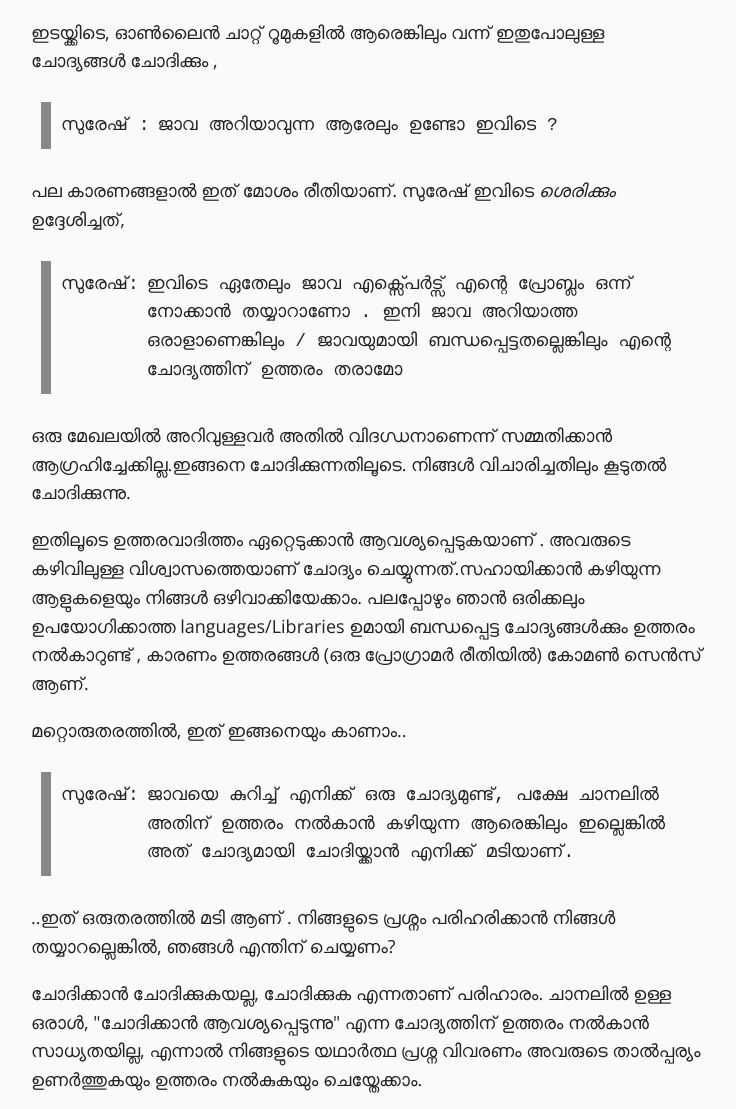
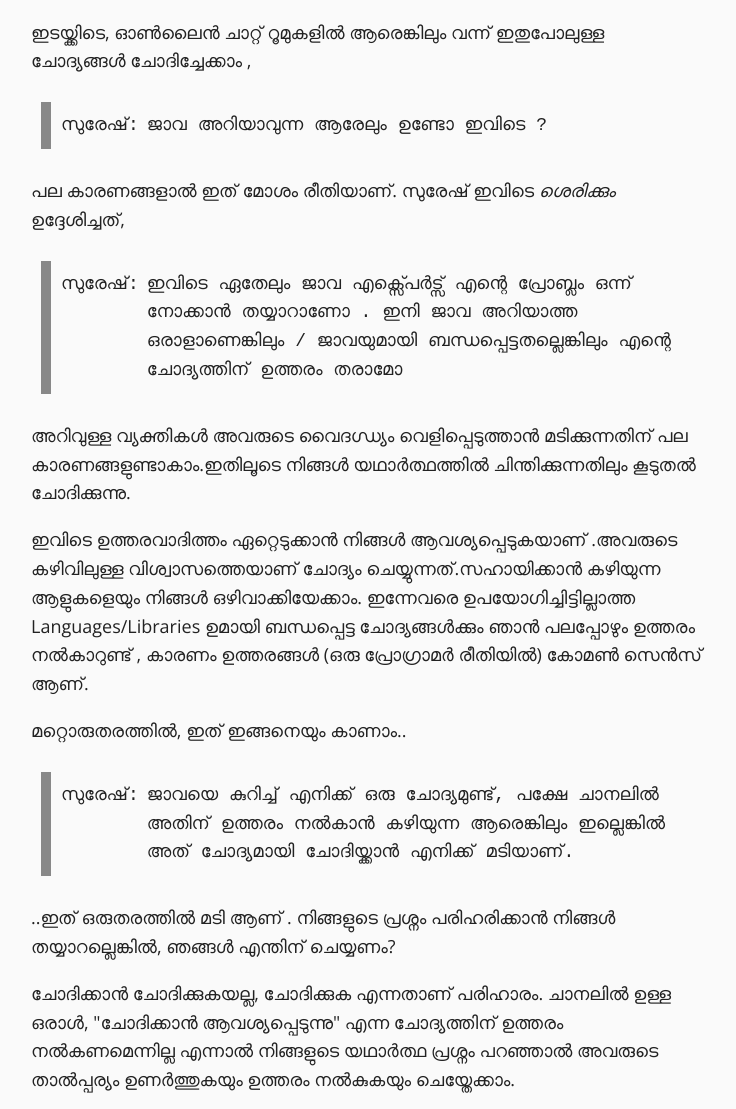
Before and after one commit to amith-vp/dontasktoask, a plain HTML site: page index.html in a window 1280 px wide. Shown: the part 157-1266 px from the top of the page, without its empty margins (273-1009 px from the left). Drawn offline with nearby package versions, Linux system fonts and the light colour scheme.

Commit message:
Update index.html

```diff
--- a/index.html
+++ b/index.html
@@ -123,10 +123,10 @@ blockquote p {
   <main>
     <h1>ചോദിക്കാനായി ചോദിക്കേണ്ടാ , നേരെ ചോദിയ്ക്കു </h1>
     <p>
-      ഇടയ്ക്കിടെ, ഓൺലൈൻ ചാറ്റ് റൂമുകളിൽ ആരെങ്കിലും വന്ന് ഇതുപോലുള്ള ചോദ്യങ്ങൾ ചോദിക്കും ,
+      ഇടയ്ക്കിടെ, ഓൺലൈൻ ചാറ്റ് റൂമുകളിൽ ആരെങ്കിലും വന്ന് ഇതുപോലുള്ള ചോദ്യങ്ങൾ ചോദിച്ചേക്കാം ,
     </p>
     <blockquote>
-      <span class="name">സുരേഷ് :</span>
+      <span class="name">സുരേഷ്:</span>
       <p class="message">
         ജാവ അറിയാവുന്ന ആരേലും ഉണ്ടോ ഇവിടെ ?
       </p>
@@ -142,12 +142,11 @@ blockquote p {
       </p>
     </blockquote>
     <p>
-ഒരു മേഖലയിൽ അറിവുള്ളവർ അതിൽ വിദഗ്ധനാണെന്ന് സമ്മതിക്കാൻ  ആഗ്രഹിച്ചേക്കില്ല.ഇങ്ങനെ ചോദിക്കുന്നതിലൂടെ. നിങ്ങൾ വിചാരിച്ചതിലും കൂടുതൽ ചോദിക്കുന്നു.
+അറിവുള്ള വ്യക്തികൾ അവരുടെ വൈദഗ്ധ്യം വെളിപ്പെടുത്താൻ മടിക്കുന്നതിന്  പല കാരണങ്ങളുണ്ടാകാം.ഇതിലൂടെ നിങ്ങൾ യഥാർത്ഥത്തിൽ  ചിന്തിക്കുന്നതിലും കൂടുതൽ ചോദിക്കുന്നു.
     </p>
     <p>
 
-ഇതിലൂടെ  ഉത്തരവാദിത്തം ഏറ്റെടുക്കാൻ ആവശ്യപ്പെടുകയാണ് .  അവരുടെ കഴിവിലുള്ള വിശ്വാസത്തെയാണ്  ചോദ്യം ചെയ്യുന്നത്.സഹായിക്കാൻ കഴിയുന്ന ആളുകളെയും നിങ്ങൾ ഒഴിവാക്കിയേക്കാം. പലപ്പോഴും ഞാൻ ഒരിക്കലും ഉപയോഗിക്കാത്ത languages/Libraries ഉമായി ബന്ധപ്പെട്ട ചോദ്യങ്ങൾക്കും  ഉത്തരം നൽകാറുണ്ട് , കാരണം ഉത്തരങ്ങൾ (ഒരു പ്രോഗ്രാമർ രീതിയിൽ) കോമൺ സെൻസ് ആണ്.
-    </p>
+ഇവിടെ ഉത്തരവാദിത്തം ഏറ്റെടുക്കാൻ നിങ്ങൾ ആവശ്യപ്പെടുകയാണ് .അവരുടെ കഴിവിലുള്ള വിശ്വാസത്തെയാണ്  ചോദ്യം ചെയ്യുന്നത്.സഹായിക്കാൻ കഴിയുന്ന ആളുകളെയും നിങ്ങൾ ഒഴിവാക്കിയേക്കാം. ഇന്നേവരെ ഉപയോഗിച്ചിട്ടില്ലാത്ത Languages/Libraries ഉമായി ബന്ധപ്പെട്ട ചോദ്യങ്ങൾക്കും ഞാൻ പലപ്പോഴും  ഉത്തരം നൽകാറുണ്ട് , കാരണം ഉത്തരങ്ങൾ (ഒരു പ്രോഗ്രാമർ രീതിയിൽ) കോമൺ സെൻസ് ആണ്.    </p>
     <p>
       മറ്റൊരുതരത്തിൽ, ഇത് ഇങ്ങനെയും കാണാം..
     </p>
@@ -161,7 +160,7 @@ blockquote p {
       ..ഇത് ഒരുതരത്തിൽ മടി ആണ് . നിങ്ങളുടെ പ്രശ്നം പരിഹരിക്കാൻ നിങ്ങൾ തയ്യാറല്ലെങ്കിൽ, ഞങ്ങൾ എന്തിന് ചെയ്യണം?
     </p>
     <p>
-      ചോദിക്കാൻ ചോദിക്കുകയല്ല, ചോദിക്കുക എന്നതാണ് പരിഹാരം. ചാനലിൽ ഉള്ള ഒരാൾ, "ചോദിക്കാൻ ആവശ്യപ്പെടുന്നു" എന്ന ചോദ്യത്തിന് ഉത്തരം നൽകാൻ സാധ്യതയില്ല, എന്നാൽ നിങ്ങളുടെ യഥാർത്ഥ പ്രശ്ന വിവരണം അവരുടെ താൽപ്പര്യം ഉണർത്തുകയും ഉത്തരം നൽകുകയും ചെയ്തേക്കാം.
+      ചോദിക്കാൻ ചോദിക്കുകയല്ല, ചോദിക്കുക എന്നതാണ് പരിഹാരം. ചാനലിൽ ഉള്ള ഒരാൾ, "ചോദിക്കാൻ ആവശ്യപ്പെടുന്നു" എന്ന ചോദ്യത്തിന് ഉത്തരം നൽകണമെന്നില്ല എന്നാൽ നിങ്ങളുടെ യഥാർത്ഥ പ്രശ്നം പറഞ്ഞാൽ  അവരുടെ താൽപ്പര്യം ഉണർത്തുകയും ഉത്തരം നൽകുകയും ചെയ്തേക്കാം.
     </p>
     <p>ചുരുക്കത്തിൽ <br>
       <em>"ഇവിടെ ജാവ എക്സ്പെർട്സ് ഉണ്ടോ?"</em>,
@@ -169,6 +168,8 @@ blockquote p {
 എന്നതിന് പകരം
       <br>
       <em>"ഈ [പ്രോബ്ലം ] ഞാൻ ജാവയിൽ എങ്ങനെ ചെയ്യും [മറ്റു വിവരങ്ങൾ] ?"</em>
+      <br>
+      എന്ന്  ചോദിയ്ക്കാം
     </p>
 
   </main>
```
